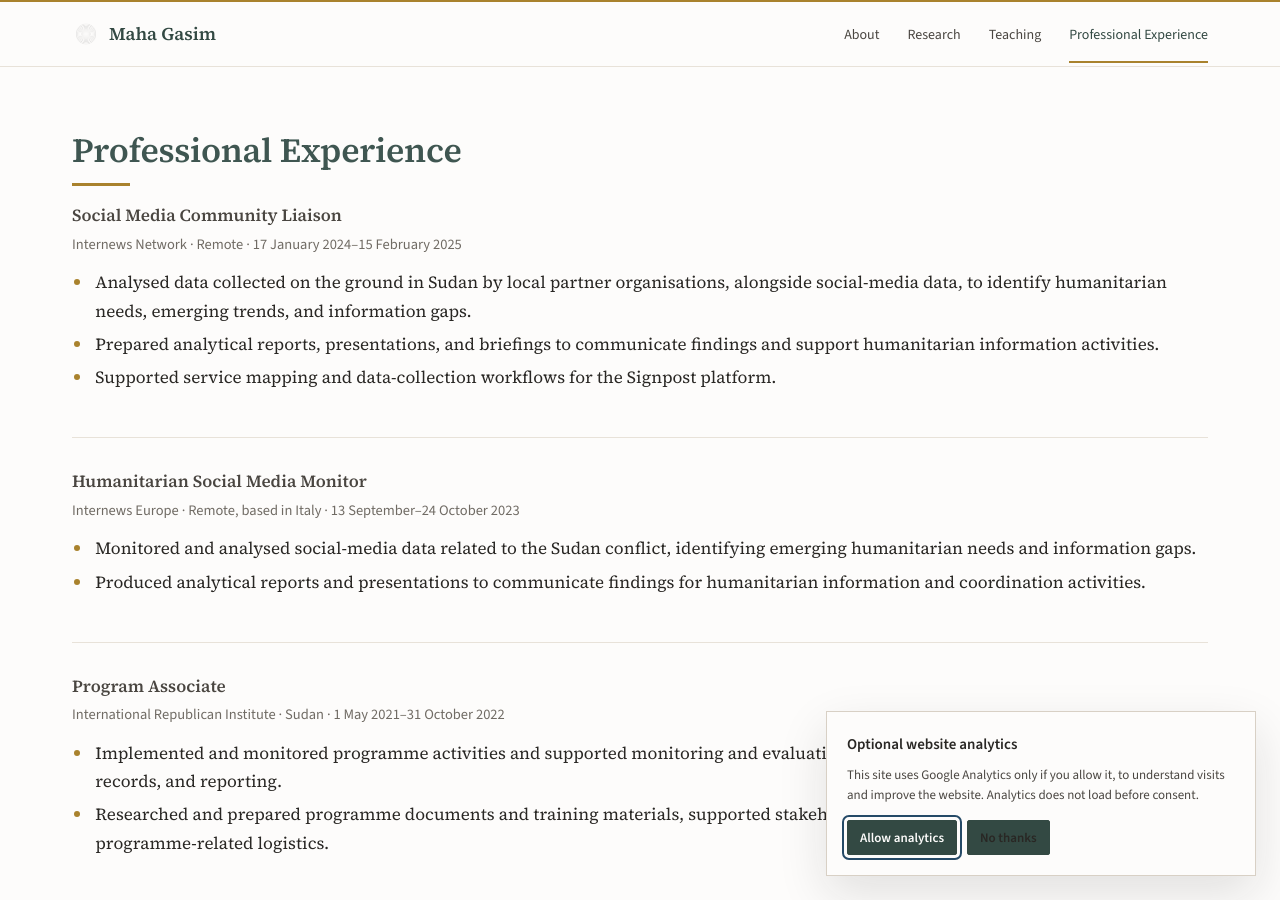
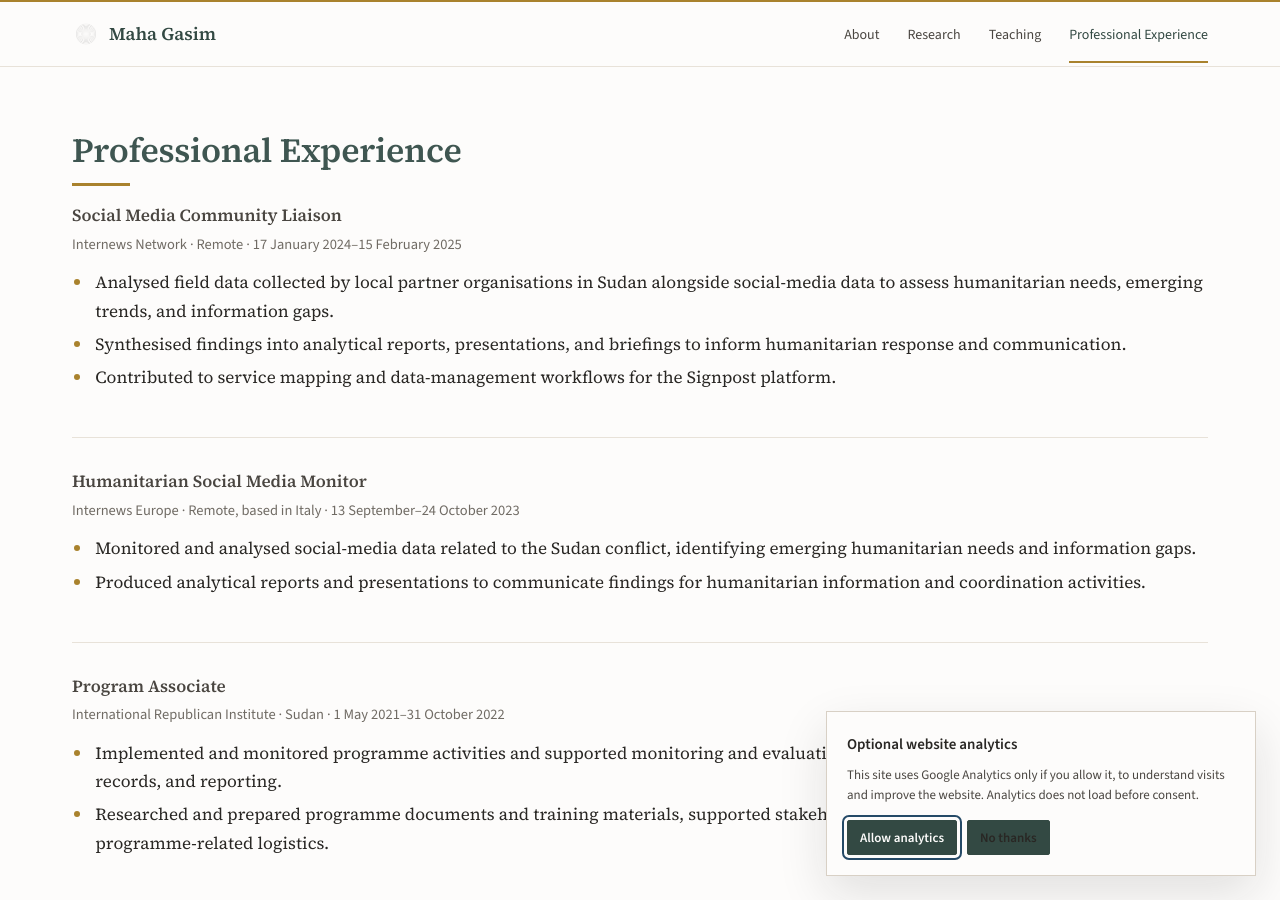
Before and after one commit to mahagasim/mahagasim.github.io, a Jekyll site: the page built from experience.md, in a window 1280 px wide and 900 px high. Built offline with Jekyll 4.4.1, drawn with Linux system fonts in a browser that asks for light colours.

Commit message:
Refine Internews role description for concise professional tone

```diff
--- a/experience.md
+++ b/experience.md
@@ -10,9 +10,9 @@ description: Selected professional experience in humanitarian data analysis, mon
   <h3>Social Media Community Liaison</h3>
   <p class="entry-meta">Internews Network · Remote · 17 January 2024–15 February 2025</p>
   <ul>
-    <li>Analysed data collected on the ground in Sudan by local partner organisations, alongside social-media data, to identify humanitarian needs, emerging trends, and information gaps.</li>
-    <li>Prepared analytical reports, presentations, and briefings to communicate findings and support humanitarian information activities.</li>
-    <li>Supported service mapping and data-collection workflows for the Signpost platform.</li>
+    <li>Analysed field data collected by local partner organisations in Sudan alongside social-media data to assess humanitarian needs, emerging trends, and information gaps.</li>
+    <li>Synthesised findings into analytical reports, presentations, and briefings to inform humanitarian response and communication.</li>
+    <li>Contributed to service mapping and data-management workflows for the Signpost platform.</li>
   </ul>
 </div>
 
```
